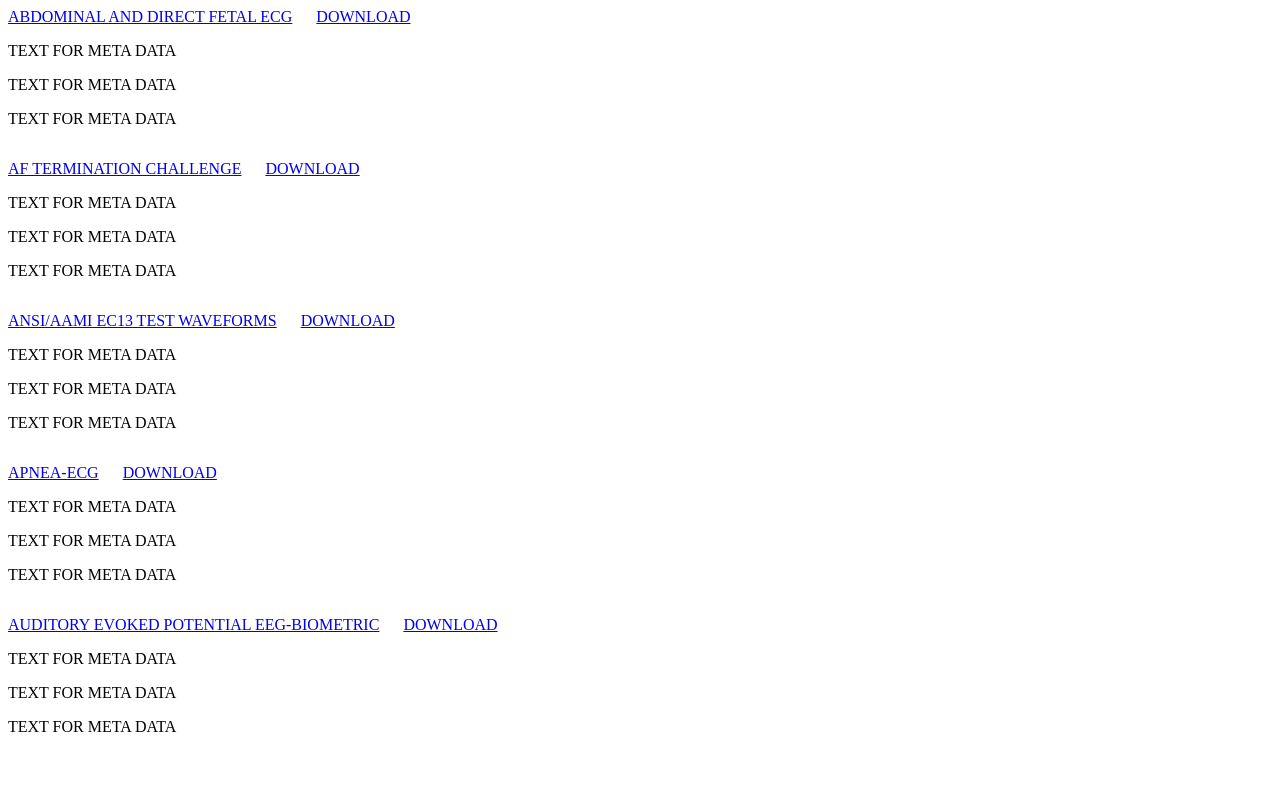
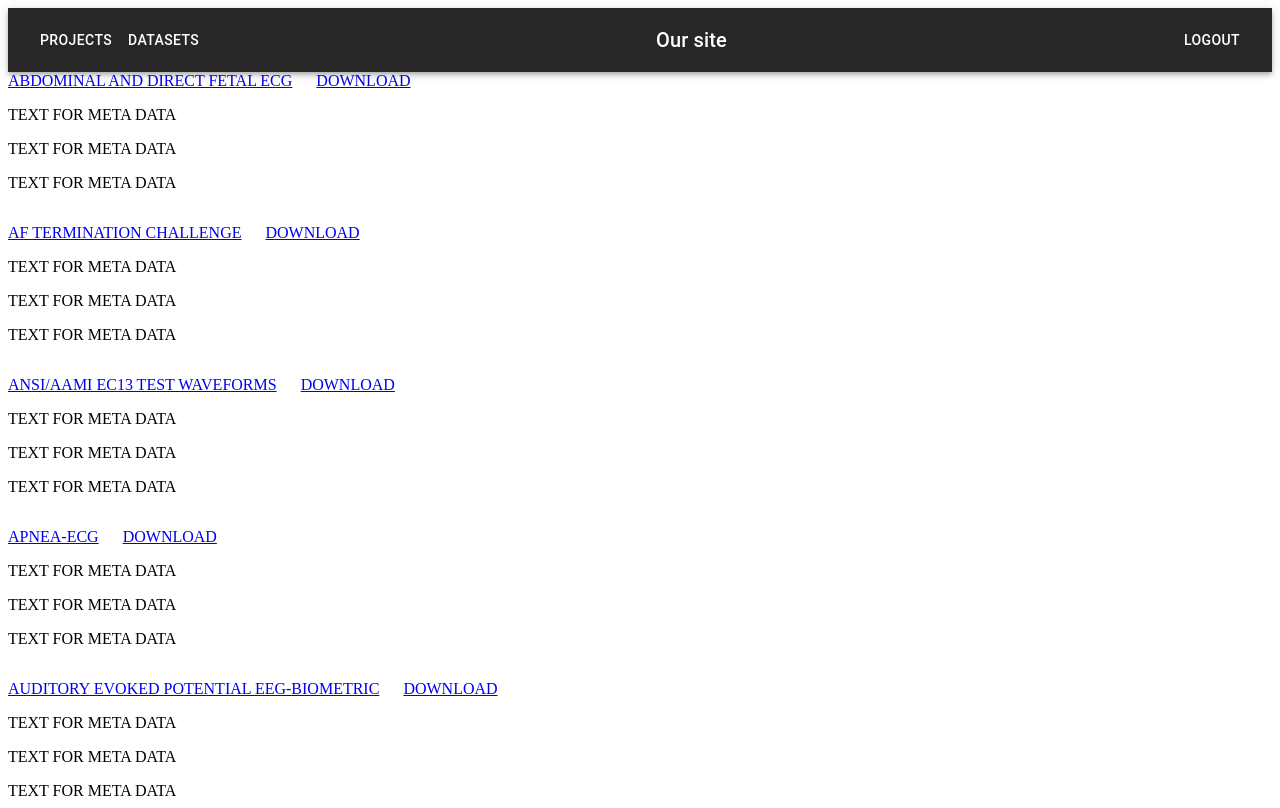
Before and after one commit to CaseyKimUT/EE461L-Group-Project, a React (Create React App) app: page /datasets in a window 1280 px wide. Built offline with nearby package versions, Linux system fonts and the light colour scheme.

Commit message:
Created NavBar

```diff
--- a/src/App.js
+++ b/src/App.js
@@ -7,7 +7,7 @@ import HWSetPage from './components/HWSetPage';
 import DatasetsPage from './components/DatasetsPage';
 import { BrowserRouter as Router, Routes, Route } from 'react-router-dom';
 import SignUpPage from './components/SignUpPage';
-import Dashboard from './components/Dashboard';
+
 
 function App() {
   return (
@@ -19,10 +19,8 @@ function App() {
 
           {/* VERY LIKELY TO CHANGE DEPENDENT ON GETTING PROJECT/ACCOUNT INFO*/}
           <Route exact path='/hwset' element={<HWSetPage/>}/>
-
           <Route exact path='/datasets' element={<DatasetsPage/>}/>
           <Route exact path='/signup' element={<SignUpPage/>}/>
-          <Route exact path='/dashboard' element={<Dashboard/>}/>
 
         </Routes>
       </Router>
--- a/src/components/Dashboard.js
+++ /dev/null
@@ -1,209 +0,0 @@
-import * as React from 'react';
-import { styled, createTheme, ThemeProvider } from '@mui/material/styles';
-import CssBaseline from '@mui/material/CssBaseline';
-import MuiDrawer from '@mui/material/Drawer';
-import Box from '@mui/material/Box';
-import MuiAppBar from '@mui/material/AppBar';
-import Toolbar from '@mui/material/Toolbar';
-import List from '@mui/material/List';
-import Typography from '@mui/material/Typography';
-import Divider from '@mui/material/Divider';
-import IconButton from '@mui/material/IconButton';
-import Badge from '@mui/material/Badge';
-import Container from '@mui/material/Container';
-import Grid from '@mui/material/Grid';
-import Paper from '@mui/material/Paper';
-import Link from '@mui/material/Link';
-import MenuIcon from '@mui/icons-material/Menu';
-import ChevronLeftIcon from '@mui/icons-material/ChevronLeft';
-import NotificationsIcon from '@mui/icons-material/Notifications';
-import ListItemButton from '@mui/material/ListItemButton';
-import ListItemIcon from '@mui/material/ListItemIcon';
-import ListItemText from '@mui/material/ListItemText';
-import ListSubheader from '@mui/material/ListSubheader';
-import DashboardIcon from '@mui/icons-material/Dashboard';
-import ShoppingCartIcon from '@mui/icons-material/ShoppingCart';
-import PeopleIcon from '@mui/icons-material/People';
-import BarChartIcon from '@mui/icons-material/BarChart';
-import LayersIcon from '@mui/icons-material/Layers';
-import AssignmentIcon from '@mui/icons-material/Assignment';
-
-export const mainListItems = (
-  <React.Fragment>
-    <ListItemButton component='a' href='/dashboard'>
-      <ListItemIcon>
-        <DashboardIcon />
-      </ListItemIcon>
-      <ListItemText primary="Dashboard" />
-    </ListItemButton>
-    <ListItemButton component='a' href='/hwset'>
-      <ListItemIcon>
-        <ShoppingCartIcon />
-      </ListItemIcon>
-      <ListItemText primary="HWSets" />
-    </ListItemButton>
-    <ListItemButton component='a' href='/projects'>
-      <ListItemIcon>
-        <PeopleIcon />
-      </ListItemIcon>
-      <ListItemText primary="Projects" />
-    </ListItemButton>
-    <ListItemButton component='a' href='/datasets'>
-      <ListItemIcon>
-        <BarChartIcon />
-      </ListItemIcon>
-      <ListItemText primary="Databases" />
-    </ListItemButton>
-    <ListItemButton>
-      <ListItemIcon>
-        <LayersIcon />
-      </ListItemIcon>
-      <ListItemText primary="About" />
-    </ListItemButton>
-  </React.Fragment>
-);
-
-
-const drawerWidth = 240;
-
-const AppBar = styled(MuiAppBar, {
-  shouldForwardProp: (prop) => prop !== 'open',
-})(({ theme, open }) => ({
-  zIndex: theme.zIndex.drawer + 1,
-  transition: theme.transitions.create(['width', 'margin'], {
-    easing: theme.transitions.easing.sharp,
-    duration: theme.transitions.duration.leavingScreen,
-  }),
-  ...(open && {
-    marginLeft: drawerWidth,
-    width: `calc(100% - ${drawerWidth}px)`,
-    transition: theme.transitions.create(['width', 'margin'], {
-      easing: theme.transitions.easing.sharp,
-      duration: theme.transitions.duration.enteringScreen,
-    }),
-  }),
-}));
-
-const Drawer = styled(MuiDrawer, { shouldForwardProp: (prop) => prop !== 'open' })(
-  ({ theme, open }) => ({
-    '& .MuiDrawer-paper': {
-      position: 'relative',
-      whiteSpace: 'nowrap',
-      width: drawerWidth,
-      transition: theme.transitions.create('width', {
-        easing: theme.transitions.easing.sharp,
-        duration: theme.transitions.duration.enteringScreen,
-      }),
-      boxSizing: 'border-box',
-      ...(!open && {
-        overflowX: 'hidden',
-        transition: theme.transitions.create('width', {
-          easing: theme.transitions.easing.sharp,
-          duration: theme.transitions.duration.leavingScreen,
-        }),
-        width: theme.spacing(7),
-        [theme.breakpoints.up('sm')]: {
-          width: theme.spacing(9),
-        },
-      }),
-    },
-  }),
-);
-
-const mdTheme = createTheme();
-
-function DashboardContent() {
-
-
-//     const [open, setOpen] = React.useState(true);
-//   const toggleDrawer = () => {
-//     setOpen(!open);
-//   };
-
-//   return (
-//     <ThemeProvider theme={mdTheme}>
-//       <Box sx={{ display: 'flex' }}>
-//         <CssBaseline />
-//         <AppBar position="absolute" open={open}>
-//           <Toolbar
-//             sx={{
-//               pr: '24px',
-//             }}
-//           >
-//             <IconButton
-//               edge="start"
-//               color="inherit"
-//               aria-label="open drawer"
-//               onClick={toggleDrawer}
-//               sx={{
-//                 marginRight: '36px',
-//                 ...(open && { display: 'none' }),
-//               }}
-//             >
-//               <MenuIcon />
-//             </IconButton>
-//             <Typography
-//               component="h1"
-//               variant="h6"
-//               color="inherit"
-//               noWrap
-//               sx={{ flexGrow: 1 }}
-//             >
-//               Dashboard
-//             </Typography>
-
-//           </Toolbar>
-//         </AppBar>
-//         <Drawer variant="permanent" open={open}>
-//           <Toolbar
-//             sx={{
-//               display: 'flex',
-//               alignItems: 'center',
-//               justifyContent: 'flex-end',
-//               px: [1],
-//             }}
-//           >
-//             <IconButton onClick={toggleDrawer}>
-//               <ChevronLeftIcon />
-//             </IconButton>
-//           </Toolbar>
-//           <Divider />
-//           <List component="nav">
-//             {mainListItems}
-//           </List>
-//         </Drawer>
-//         <Box
-//           component="main"
-//           sx={{
-//             backgroundColor: (theme) =>
-//               theme.palette.mode === 'light'
-//                 ? theme.palette.grey[100]
-//                 : theme.palette.grey[900],
-//             flexGrow: 1,
-//             height: '100vh',
-//             overflow: 'auto',
-//           }}
-//         >
-//           <Toolbar />
-//           <Container maxWidth="lg" sx={{ mt: 4, mb: 4 }}>
-//             Hello
-//           </Container>
-//         </Box>
-//       </Box>
-//     </ThemeProvider>
-//   );
-    return(
-    <ThemeProvider>
-        <Box sx={{ display: 'flex' }}>
-            <List component="nav">
-                {mainListItems}
-            </List>
-        </Box>
-    </ThemeProvider>
-
-    );
-}
-
-export default function Dashboard() {
-  return <DashboardContent />;
-}
--- a/src/components/DatasetsPage.js
+++ b/src/components/DatasetsPage.js
@@ -1,6 +1,7 @@
 import React from 'react';
 import DatasetItem from './DatasetItem';
 import { Stack } from '@mui/material';
+import NavBar from './NavBar';
 
 /*
  * TODO: Make the login page and its necessary parts
@@ -20,6 +21,10 @@ const dllink5='https://physionet.org/static/published-projects/auditory-eeg/audi
 
 function DatasetsPage() {
     return (
+        <div>
+
+            <NavBar/>
+
             <Stack direction='column' alignItems="flex-start" justifyContent='flex-start' spacing={4}>
                 <DatasetItem dbname='ABDOMINAL AND DIRECT FETAL ECG' dblink={dblink1} dllink={dllink1}/>
 
@@ -31,6 +36,7 @@ function DatasetsPage() {
 
                 <DatasetItem dbname='AUDITORY EVOKED POTENTIAL EEG-BIOMETRIC' dblink={dblink5} dllink={dllink5}/>
             </Stack>
+        </div>
     );
 }
 
--- a/src/components/HWSetPage.js
+++ b/src/components/HWSetPage.js
@@ -1,4 +1,5 @@
 import {React,useState,useEffect} from 'react';
+import NavBar from './NavBar';
 
 
 
@@ -289,6 +290,7 @@ function HWSetPage(){
 
 	return(
 			<div>
+        <NavBar/>
 				{displayHardware()}
 			</div>
 		)
--- a/src/components/LoginPage.js
+++ b/src/components/LoginPage.js
@@ -57,7 +57,7 @@ export default function SignIn() {
 
                 })
 
-        navigate('/dashboard')
+        navigate('/hwset')
 //     event.preventDefault();
 //     const data = new FormData(event.currentTarget);
 //     console.log({
--- /dev/null
+++ b/src/components/NavBar.js
@@ -0,0 +1,63 @@
+import * as React from "react";
+import AppBar from "@mui/material/AppBar";
+import Box from "@mui/material/Box";
+import Toolbar from "@mui/material/Toolbar";
+import Typography from "@mui/material/Typography";
+import Button from "@mui/material/Button";
+import { ThemeProvider, createTheme } from "@mui/material";
+import { Route, useNavigate } from 'react-router-dom';
+
+const darkTheme = createTheme({
+  palette: {
+    mode: "dark",
+    primary: {
+      main: "#1976d2"
+    }
+  }
+});
+
+export default function ButtonAppBar() {
+  let navigate = useNavigate();
+
+  return (
+    <>
+      <Box sx={{ flexGrow: 1 }}>
+        <ThemeProvider theme={darkTheme}>
+          <AppBar position="static">
+            <Toolbar>
+              <Button
+                color="inherit"
+                onClick={() => {
+                  navigate("/hwset");
+                }
+              }> Projects </Button>
+
+              <Button
+                color="inherit"
+                onClick={() => {
+                  navigate("/datasets");
+                }
+              }>DataSets</Button>
+              <Typography
+                variant="h6"
+                component="div"
+                align="center"
+                sx={{ flexGrow: 1}}
+              >
+                Our site
+              </Typography>
+
+              <Box color="inherit"></Box>
+              <Button
+                color="inherit"
+                onClick={() => {
+                  navigate("/");
+                }
+                }>Logout</Button>
+            </Toolbar>
+          </AppBar>
+        </ThemeProvider>
+      </Box>
+    </>
+  );
+}
```
Lines whose indentation alone changed are shown as unchanged.
